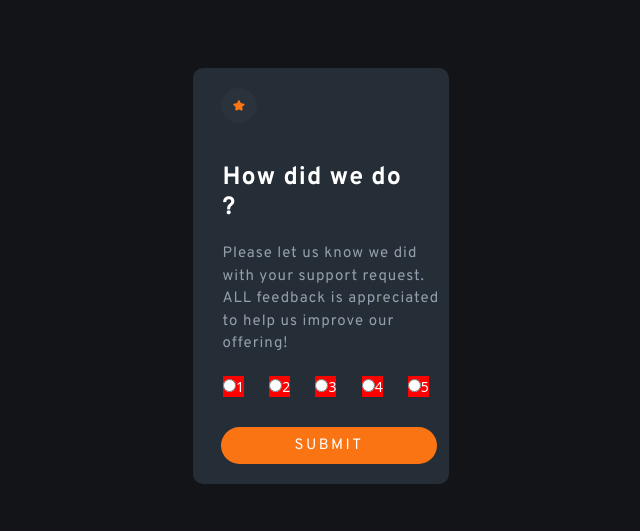
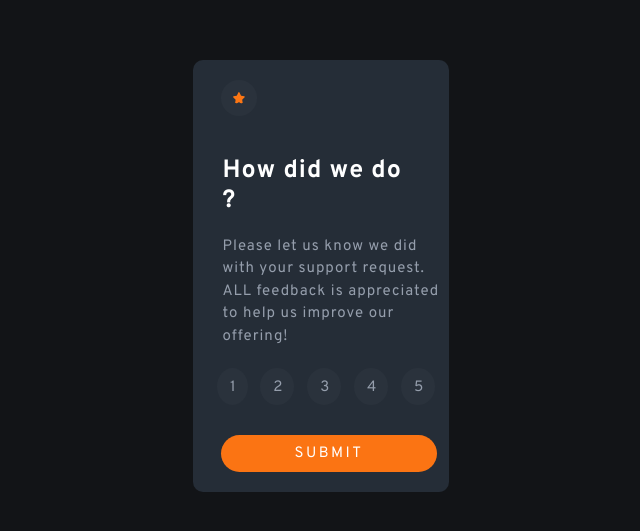
Before and after one commit to Miron-Silviu/interactive-rating, a website: page index.html in a window 1280 px wide. Shown: the part 159-690 px from the top of the page, without its empty margins (319-959 px from the left). Drawn offline with nearby package versions, Linux system fonts and the light colour scheme.

Commit message:
Style :Add style to Style-branch
-Add margin, padding, fonts to input and
label.

```diff
--- a/style.css
+++ b/style.css
@@ -60,7 +60,7 @@ body {
 .pop-up {
   background-color: var(--Dark-Blue);
   height: auto;
-  width: 70%;
+  width: 90%;
 }
 .start-image {
   padding: 1.2rem;
@@ -157,14 +157,20 @@ button,
   font-family: var(--font-family);
 }
 /* input */
+
 input {
   padding: 2rem;
   background-color: red;
+  margin: 0.1px;
+  visibility: hidden;
 }
 label {
-  font-size: 14px;
-  color: var(--White);
-  background-color: red;
+  font-size: 15px;
+  color: var(--Light-Grey);
+  background-color: var(--DarkBlue);
+  font-family: var(--font-family);
+  border-radius: 100%;
+  padding: 0.9rem 1.2rem 0.5rem 0;
 }
 /* Desktop  */
 
```
